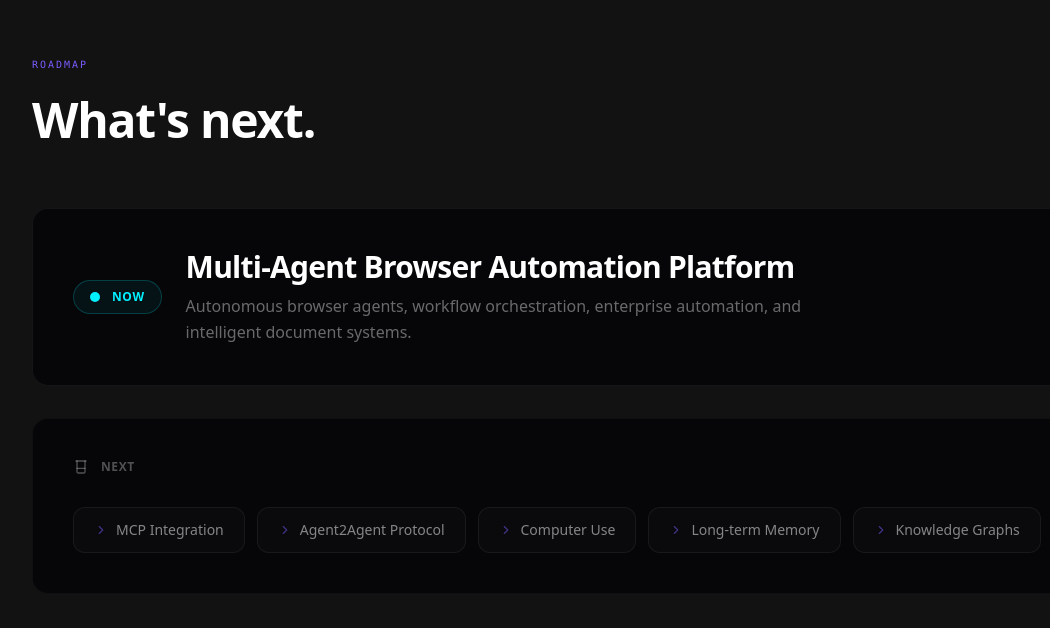
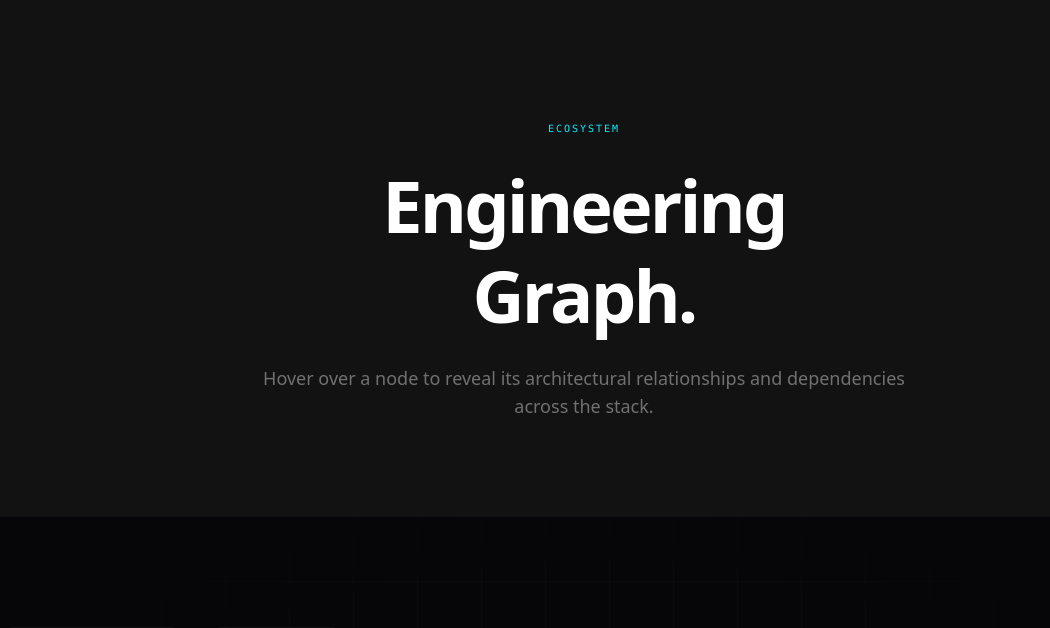
Before and after one commit to nyasalohiya/nyasa-portfolio, a Next.js app: page / in a window 1280 px wide. Shown: the part 1912-2540 px from the top of the page, without its empty margins (56-1106 px from the left). Built offline with nearby package versions, Linux system fonts and the light colour scheme.

Commit message:
Comment out CurrentlyBuilding component
Comment out the CurrentlyBuilding component in the page.

```diff
--- a/app/page.tsx
+++ b/app/page.tsx
@@ -14,7 +14,7 @@ export default function Home() {
     <>
       <Hero />
       <About />
-      <CurrentlyBuilding />
+      {/* <CurrentlyBuilding /> */}
       <TechStack />
       <Projects />
       <MoreProjects />
```
